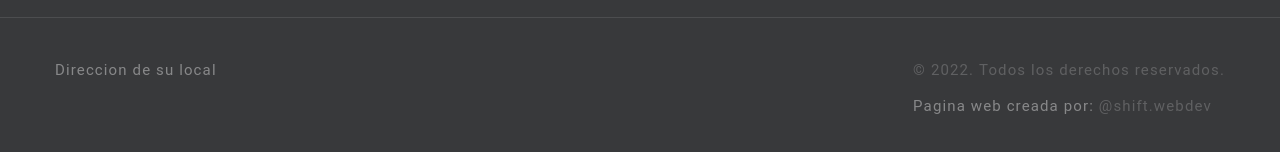
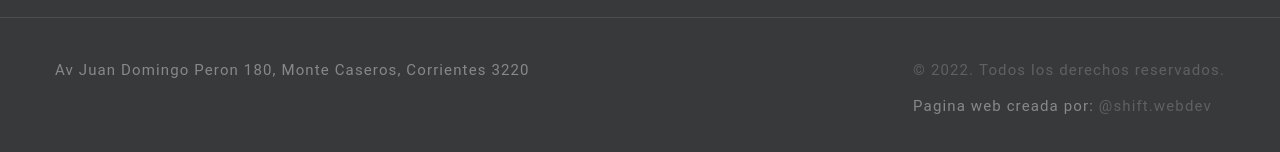
Before and after one commit to juanpi8345/LF-chef, a plain HTML site: page menu.html in a window 1280 px wide. Shown: the part 3051-3203 px from the top of the page. Drawn offline with Linux system fonts and the light colour scheme; files whose address does not match are found by name.

Commit message:
Update menu.html

```diff
--- a/menu.html
+++ b/menu.html
@@ -289,7 +289,7 @@
         <div class="footer-modern-line-3">
           <div class="container">
             <div class="row row-10 justify-content-between">
-              <div class="col-md-6"><span>Direccion de su local</span></div>
+              <div class="col-md-6"><span>Av Juan Domingo Peron 180, Monte Caseros, Corrientes 3220</span></div>
               <div class="col-md-auto">
                 <!-- Rights-->
                 <p class="rights"><span>&copy;&nbsp;</span><span class="copyright-year"></span><span></span><span>.&nbsp;</span><span>Todos los derechos reservados.</span>
```
